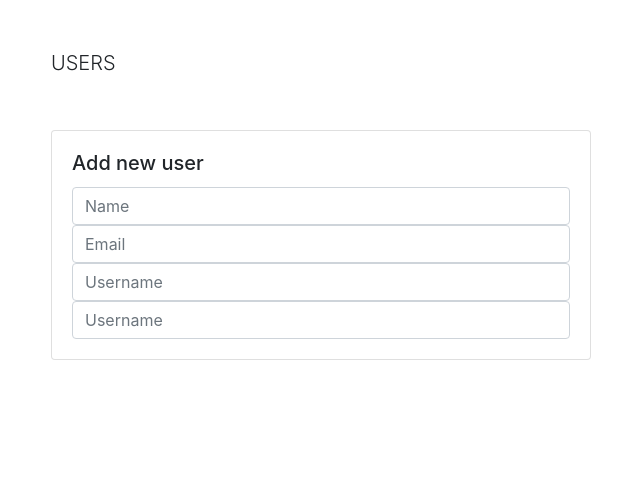
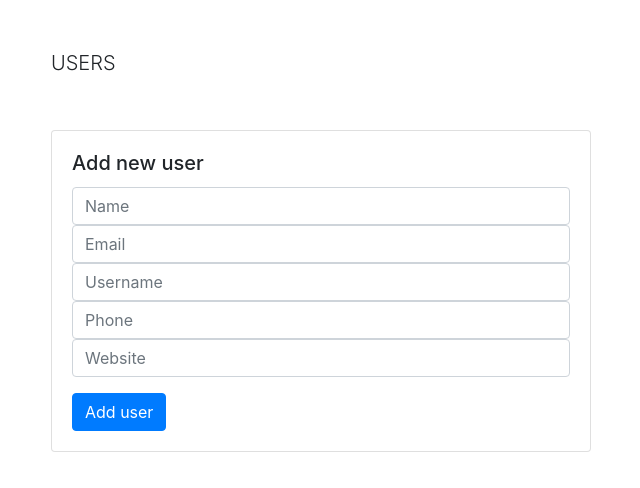
Before and after one commit to AlexKlimenko/HomeWork7_AJAX, a plain HTML site: page index.html in a window 1280 px wide. Shown: the whole page, without its empty margins (58-698 px from the left). Drawn offline with nearby package versions, Linux system fonts and the light colour scheme.

Commit message:
html done

```diff
--- a/index.html
+++ b/index.html
@@ -27,7 +27,9 @@
                   <input type="text" name="name" id="name" class="form-control" placeholder="Name">
                   <input type="email" name="userEmail" id="userEmail" class="form-control" placeholder="Email">
                   <input type="text" name="userName" id="userName" class="form-control" placeholder="Username">
-                  <input type="text" name="userName" id="userName" class="form-control" placeholder="Username">
+                  <input type="number" name="phone" id="phone" class="form-control" placeholder="Phone">
+                  <input type="url" name="website" id="website" class="form-control" placeholder="Website">
+                  <button type="submit" class="btn btn-primary mt-3">Add user</button>
                 </form>
 
               </div>
```
